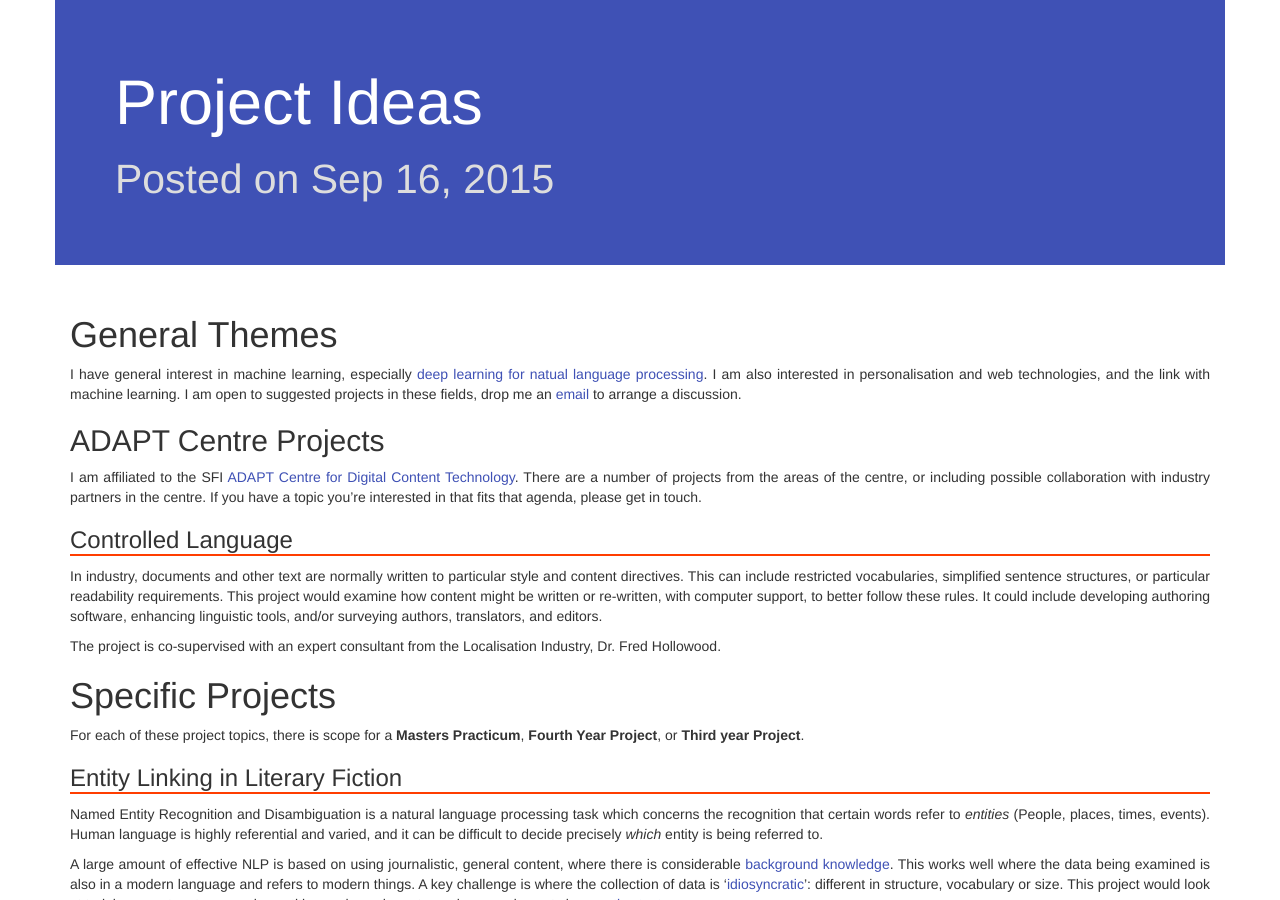
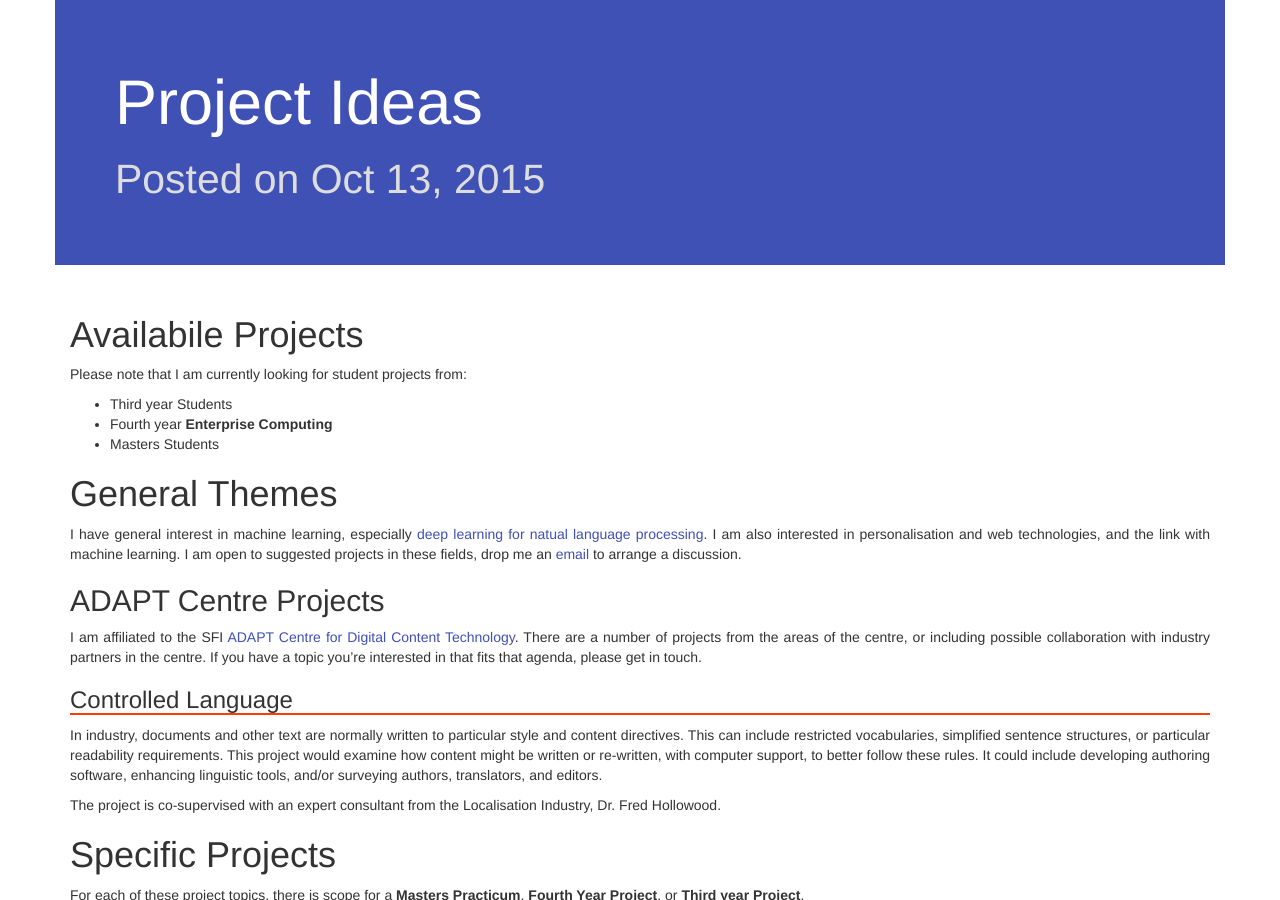
Before and after one commit to uberalex/uberalex.github.io, a Jekyll site: the page built from projects/index.md, in a window 1280 px wide and 900 px high. Built offline with Jekyll 4.4.1, drawn with Linux system fonts in a browser that asks for light colours; nearby versions of some CDN libraries; Markdown is read by kramdown in place of the engine named in the settings.

Commit message:
project types

```diff
--- a/projects/index.md
+++ b/projects/index.md
@@ -1,13 +1,21 @@
 ---
 layout: post
-date: 2015-09-16
+date: 2015-10-13
 title: Project Ideas
 
 ---
 
+# Availabile Projects
+
+Please note that I am currently looking for student projects from:
+
+ * Third year Students
+ * Fourth year __Enterprise Computing__
+ * Masters Students
+
 # General Themes
 
-I have general interest in machine learning, especially [deep learning for natual language processing](http://www.socher.org/index.php/DeepLearningTutorial/DeepLearningTutorial). I am also interested in personalisation and web technologies, and the link with machine learning. I am open to suggested projects in these fields, drop me an [email](malito:Alexander.OConnor@scss.tcd.ie) to arrange a discussion.
+I have general interest in machine learning, especially [deep learning for natual language processing](http://www.socher.org/index.php/DeepLearningTutorial/DeepLearningTutorial). I am also interested in personalisation and web technologies, and the link with machine learning. I am open to suggested projects in these fields, drop me an [email](malito:Alexander.OConnor@dcu.ie) to arrange a discussion.
 
 ## ADAPT Centre Projects
 
```
